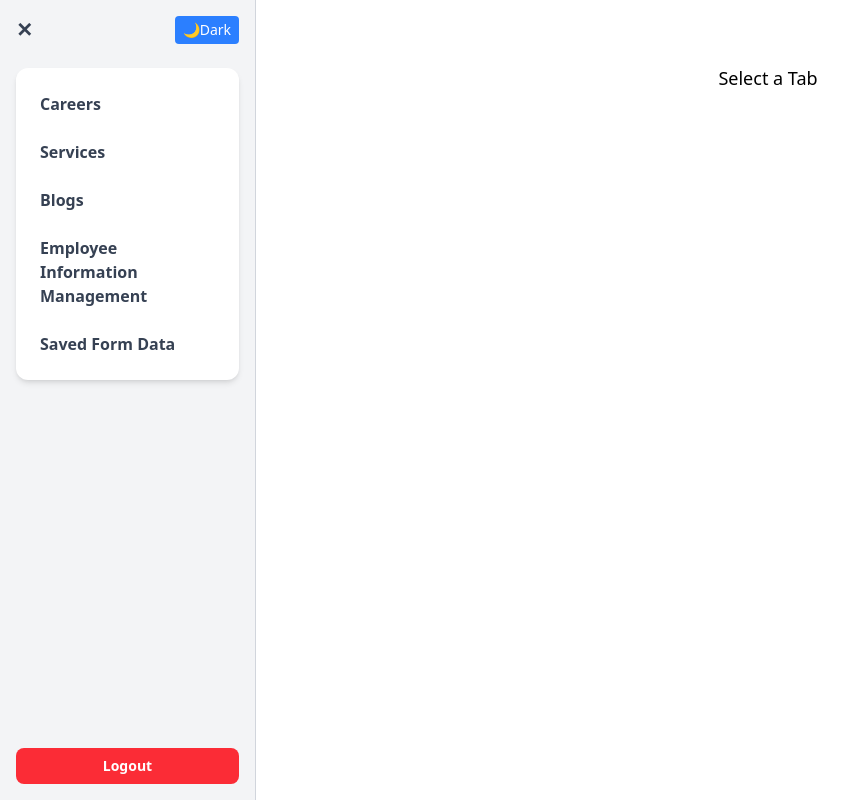
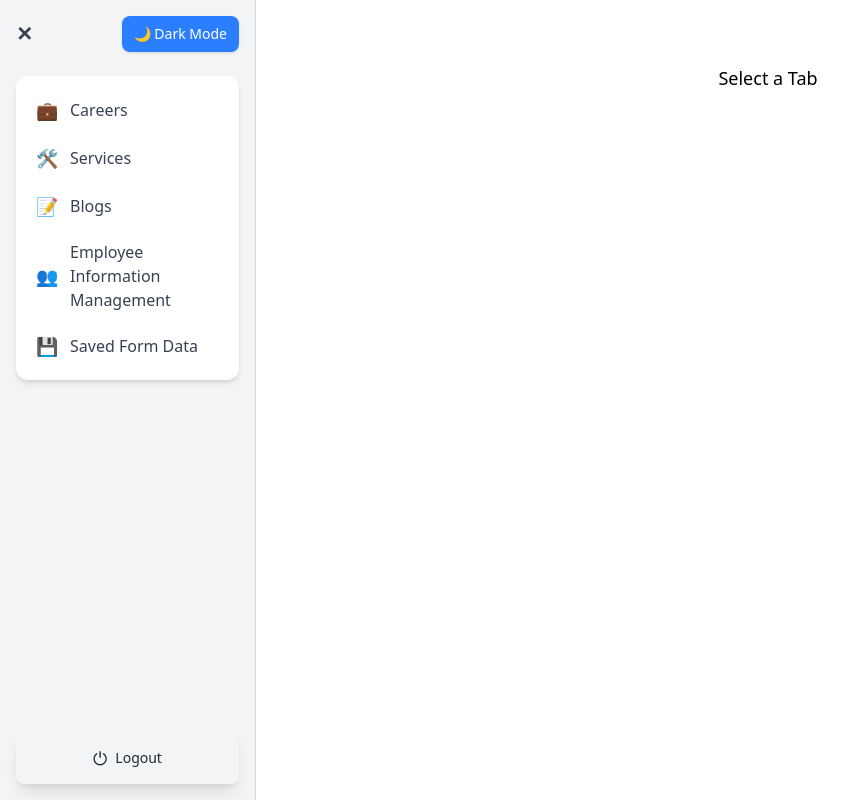
Before and after one commit to samarth1mishra/Practice_app_react_vite, a React (Vite) app: page / in a window 1280 px wide. Shown: the whole page, without its empty margins (0-864 px from the left). Built offline with nearby package versions, Linux system fonts and the light colour scheme; sample sign-in values are in the browser's storage.

Commit message:
added Log-Out Modal and improved UI of Sidebar

```diff
--- a/src/components/Sidebar.jsx
+++ b/src/components/Sidebar.jsx
@@ -5,26 +5,59 @@ import {motion,AnimatePresence} from 'framer-motion'
 
 export const Sidebar = ({tabs,activeTab,setActiveTab,darkMode,setDarkMode,sidebarOpen,setSidebarOpen }) => {
   const [hoveredTab, setHoveredTab] = useState(null);
+  const [showLogoutConfirm,setShowLogoutConfirm]=useState(null);
+  const [hoveredLogout,setHoveredLogout]=useState(false);
+  const handleLogout=()=>{
+    localStorage.removeItem('isLoggedIn');
+    window.location.href='/login'
+  }
   return (
+    <>
+    <AnimatePresence>
+      {showLogoutConfirm &&(
+      <motion.div initial={{opacity:0}} animate={{opacity:1}} exit={{opacity:0}} className="fixed inset-0 bg-black bg-opacity-50 z-50 flex items-center justify-center p-4" onClick={()=>setShowLogoutConfirm(false)}>
+        <motion.div initial={{scale:0.9,y:100}} animate={{scale:1,y:0}} exit={{scale:0.9 ,opacity:0}} className="bg-white dark:bg-gray-800 rounded-xl shadow-xl p-6 max-w-sm w-full" onClick={(e)=>e.stopPropagation()}>
+          <h3 className="text-lg font-semibold text-gray-900 dark:text-white mb-2">
+            Confirm Log-Out
+          </h3>
+          <p className="text-gray-600 dark:text-gray-300 mb-6">
+            Are you Sure You want to Log-Out?
+          </p>
+          <div className="flex justify-end space-x-3">
+            <Button onClick={()=>setShowLogoutConfirm(false)} className="bg-blue-100 hover:bg-blue-200  dark:bg-gray-700 dark:hover:bg-gray-600">
+              Cancel
+            </Button>
+            <Button onClick={handleLogout} className="bg-red-500 hover:bg-red-700 text-white">
+              Log Out
+            </Button>
+          </div>
+        </motion.div>
+      </motion.div>)}
+    </AnimatePresence>
     <div  className={` h-screen flex flex-col justify-between transition-all duration-300 bg-gray-100 dark:bg-gray-900 border-r border-gray-300 dark:border-gray-700 ${sidebarOpen ? 'w-64 p-4' : 'w-16 p-2 '} fixed md:static z-20`}>
       <div>
         <div className={`${sidebarOpen?'flex items-center justify-between mb-6': 'flex flex-col items-center mb-6 space-y-4'}`}>
-          <motion.button  whileHover={{rotate:90}} whileTap={{scale:0.95}} onClick={()=>setSidebarOpen(!sidebarOpen)} className="text-xl text-gray-700 dark:text-gray-200 font-bold hover:text-blue-500 transition-color" title="Toggle Sidebar">
-            {sidebarOpen?'✕':'☰'}
+          <motion.button  whileHover={{rotate:90,backgroundColor:darkMode?'rgba(255,255,255,0.1)':'rgba(0,0,0,0.05)'}} whileTap={{scale:0.95}} onClick={()=>setSidebarOpen(!sidebarOpen)} className="text-xl text-gray-700 dark:text-gray-200 font-bold hover:text-blue-500 transition-all" title="Toggle Sidebar">
+            {sidebarOpen?(<span classNme="text-xl">✕</span>):(<span classNme="text-xl">☰</span>)}
           </motion.button>
           {sidebarOpen && (
-             <Button onClick={() => setDarkMode(!darkMode)} size="small" className="text-sm" whileHover={{scale:1.05}}  whileTap={{scale:0.95}}>
-              {darkMode ? '☀️Light' : '🌙Dark'}
+             <Button onClick={() => setDarkMode(!darkMode)} size="small" className="text-sm py-2 px-3 rounded-lg shadow-sm hover:shadow transition-all" whileHover={{scale:1.05}}  whileTap={{scale:0.95}}>
+              {darkMode ? '☀️ Light Mode' : '🌙 Dark Mode'}
             </Button>
           )}
         </div>
-          <div className="space-y-2 font-semibold px-2 py-4 rounded-xl bg-white dark:bg-gray-800 shadow-md transition-all duration-300">
+          <div className="space-y-1 font-medium px-1 py-3 rounded-xl bg-white dark:bg-gray-800 shadow-md transition-all duration-300">
             {tabs.map((tab) => (
               <div key={tab.name} className="relative" onMouseEnter={()=>setHoveredTab(tab.name)} onMouseLeave={()=>setHoveredTab(null)}>
-                  <motion.div whileHover={{scale: 1.03}} whileTap={{scale: 0.97}} >
+                  <motion.div whileHover={{scale: 1.03}} whileTap={{scale: 0.97}} className={`${activeTab===tab.name?'bg-blue-50 dark:bg-blue-900/30 border-l-4 border-blue-500':'hover:bg-gray-100 dark:hover:bg-gray-700/50'} rounded-lg transition-all`}>
               <SidebarButton
                 key={tab.name}
-                label={sidebarOpen?tab.name:tab.icon}
+                label={sidebarOpen?
+                  <div className="flex items-center space-x-3">
+                  <span className="text-lg">{tab.icon}</span>
+                  <span>{tab.name}</span>
+                  </div>
+                  :(tab.icon)}
                 isActive={activeTab === tab.name}
                 onClick={() => setActiveTab(tab.name)}
                 isCollapsed={!sidebarOpen}
@@ -32,8 +65,8 @@ export const Sidebar = ({tabs,activeTab,setActiveTab,darkMode,setDarkMode,sideba
               </motion.div>
               <AnimatePresence>
                 {!sidebarOpen &&hoveredTab===tab.name && (
-                  <motion.div initial={{opacity:0,x:-10}} animate={{opacity:1,x:0}} exit={{opacity:0,x:-10}}  className="absolute left-full top-1/2 transform -translate-y-1/2 ml-3 px-3 py-2 bg-gray-900 text-white text-sm rounded-lg shadow-lg z-30" style={{pointerEvents:'none'}}>{tab.name}
-                  <div className="absolute right-full top-1/2 w-2 h-2 bg-gray-900 tranform-translate-y-1/2 rotate-45"></div>
+                  <motion.div initial={{opacity:0,x:-10}} animate={{opacity:1,x:0}} exit={{opacity:0,x:-10}}  className="absolute left-full top-1/2 transform -translate-y-1/2 ml-3 px-3 py-2 bg-gray-900 text-white text-sm rounded-lg shadow-lg z-30 dark:bg-white dark:text-gray-900" style={{pointerEvents:'none'}}>{tab.name}
+                  <div className="absolute right-full top-1/2 w-2 h-2 bg-gray-900 tranform-translate-y-1/2 rotate-45 dark:bg-white dark:text-gray-900"></div>
                   </motion.div>
                 )}
               </AnimatePresence>
@@ -43,15 +76,19 @@ export const Sidebar = ({tabs,activeTab,setActiveTab,darkMode,setDarkMode,sideba
           </div>
         </div>
         <div >
-          <motion.button whileHover={{ scale: 1.05 }} whileTap={{ scale: 0.95 }} onClick={()=>{
-            localStorage.removeItem('isLoggedIn');
-            window.location.href='/login';
-          }} className={`w-full flex items-center justify-center px-4 py-2 mt-6 text-sm font-semibold bg-red-500 text-white rounded-lg hover:bg-red-300  transition-all duration-200`}>
-            {sidebarOpen ? 'Logout' : (
+          <motion.button whileHover={{ scale: 1.05 }} onMouseEnter={()=>setHoveredLogout(true)} onMouseLeave={()=>setHoveredLogout(false)}  whileTap={{ scale: 0.95 }} onClick={()=>{
+           setShowLogoutConfirm(true);
+          }} className={`w-full flex items-center justify-center px-4 py-3 mt-6 text-sm font-medium rounded-lg transition-all ${sidebarOpen?'bg-gray-100 shadow-lg dark:bg-gray-800 text-gray-800 dark:text-gray-200 hover:bg-red-500 hover:text-white':'bg-gray-100 dark:bg-gray-800 text-gray-800 dark:text-gray-200'}`}>
+            {sidebarOpen ? (
+              <div className="flex items-center space-x-2">
+                <span className="text-lg">⏻</span>
+                <span>Logout</span>
+              </div>
+            ) : (
               <div className="relative">
                 <span>⏻</span>
                 <AnimatePresence>
-                  {hoveredTab==='logOut' && (
+                  {hoveredLogout && (
                     <motion.div initial={{opacity:0,x:-10}} animate={{ opacity: 1, x: 0 }} exit={{ opacity: 0, x: -10 }} className="absolute left-full top-1/2 transform -translate-y-1/2 ml-3 px-3 py-2 bg-gray-900 text-white text-sm rounded-lg shadow-lg" style={{pointerEvents:'none', whiteSpace:'nowrap'}}>
                       LogOut
                       <div className="absolute right-full top-1/2 w-2 h-2 bg-gray-900 transform-translate-y-1/2 rotate-45"></div>
@@ -63,5 +100,6 @@ export const Sidebar = ({tabs,activeTab,setActiveTab,darkMode,setDarkMode,sideba
           </motion.button>
         </div>
       </div>
+      </>
   );
 };
--- a/src/components/ViewFormData.jsx
+++ b/src/components/ViewFormData.jsx
@@ -55,7 +55,7 @@ if(!savedData){
     return (
         <div className="flex flex-col items-center justify-center h-full p-8 bg-gradient-to-br from-blue-50 to-purple-100 dark:from-gray-900 dark:to-gray-800 rounded-lg shadow-lg">
             <FiFileText className="text-6xl text-blue-400 dark:text-gray-600 mb-4 animate-pulse"/>
-            <p className="text-lg font-semibold text-gray-700 dark:text-gray-300 ">"Form is Not Submitted Yet! Please Submit It."</p>
+            <p className="text-lg font-semibold text-gray-700 dark:text-gray-300 ">Form is Not Submitted Yet! Please Submit It.</p>
         </div>
     );
 }
@@ -68,7 +68,7 @@ return (
        {profileImage &&(
         <div className="flex justify-center mb-6">
             <div className="flex flex-col items-center">
-             <img src={profileImage} alt="Uploaded Profile" className="w-32 h-32 rounded-full border-4 border-blue-500 shadow-lg object-cover transition-duration-300 hover:scale-115"/>
+             <img src={profileImage} alt="Uploaded Profile" className="w-32 h-32 rounded-full border-4 border-blue-500 shadow-lg  transition-duration-300 hover:scale-115"/>
              <p className="mt-2 text-sm text-gray-600 dark:text-gray-300">
                 Uploaded Profile Picture
              </p>
```
